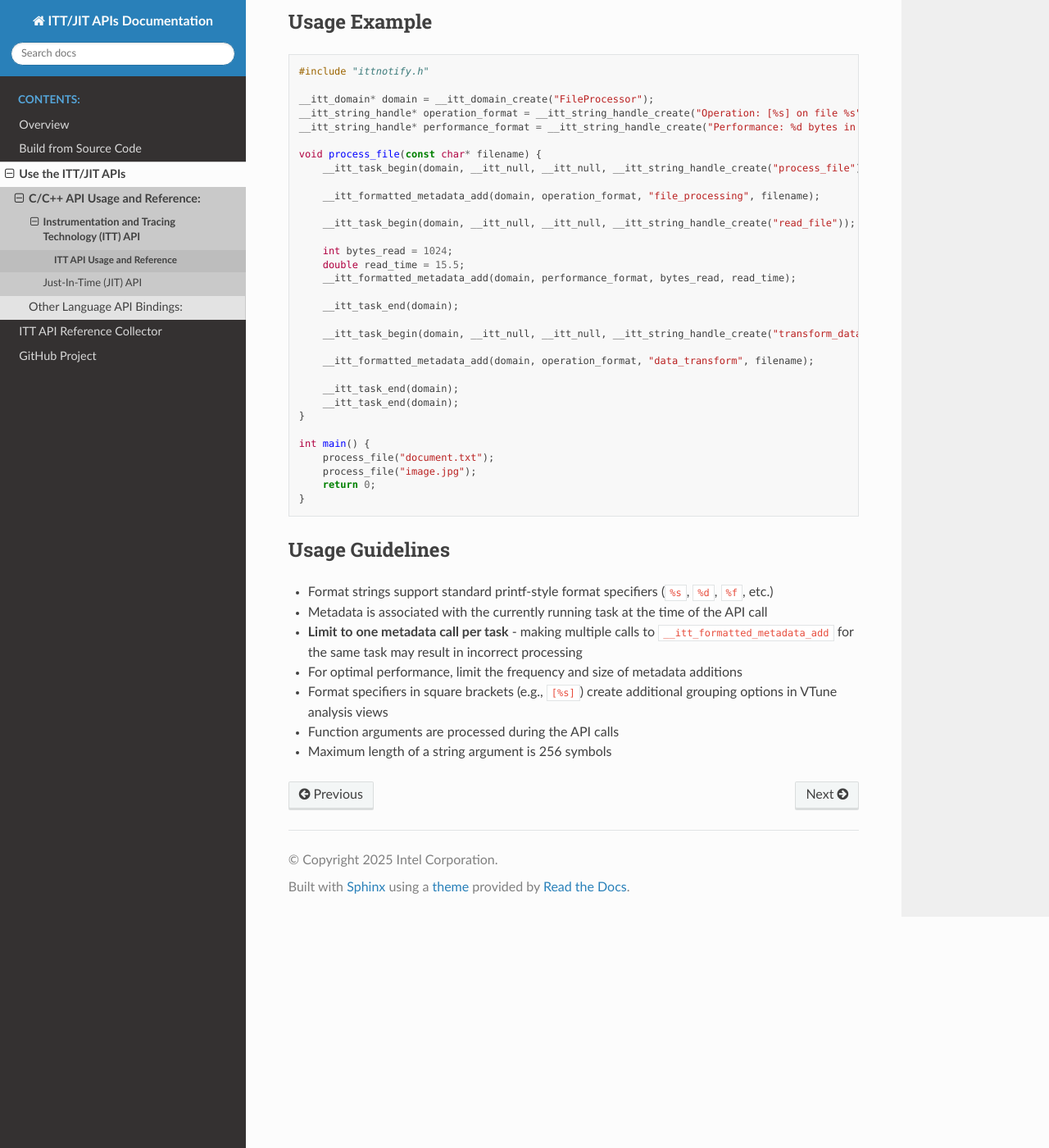
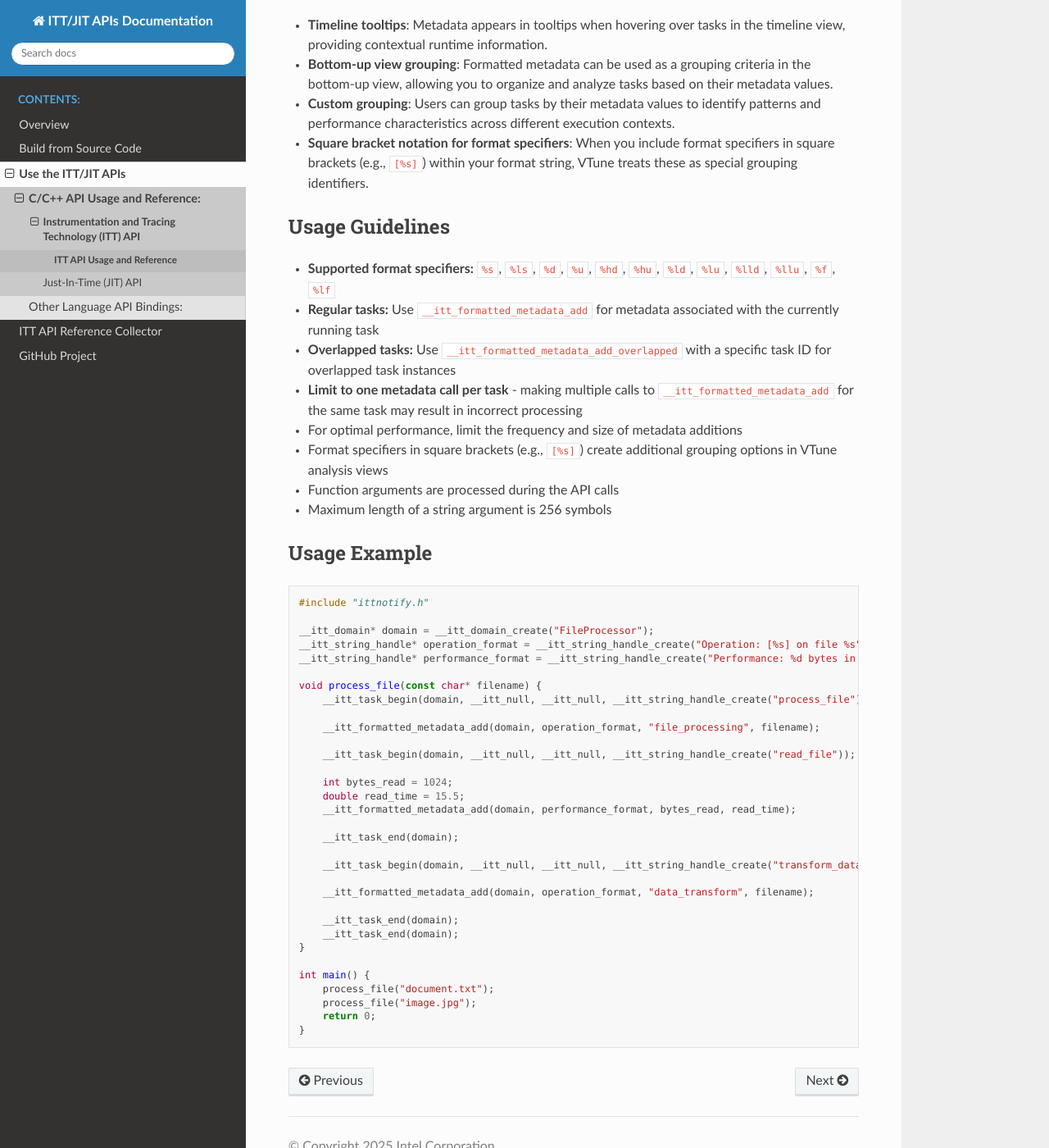
Before and after one commit to intel/ittapi, a Sphinx documentation site: the page built from docs/src/ittapi/formatted-metadata-api.rst, in a window 1280 px wide and 1400 px high, scrolled down 1292 px. Shown: the whole window at 82% size. Built offline with Sphinx 7.4.7 and the Read the Docs theme 3.1.0, drawn with Linux system fonts in a browser that asks for light colours; some of the changed text lies outside the part shown.

Commit message:
add documentation for formatted metadata in overlapped tasks

```diff
--- a/docs/src/ittapi/formatted-metadata-api.rst
+++ b/docs/src/ittapi/formatted-metadata-api.rst
@@ -21,6 +21,15 @@
                                     __itt_string_handle *format_handle,
                                     ...);
 
+**To add formatted metadata to an overlapped task, use the following primitive:**
+
+.. code-block:: cpp
+
+   void __itt_formatted_metadata_add_overlapped(const __itt_domain *domain,
+                                               __itt_id taskid,
+                                               __itt_string_handle *format_handle,
+                                               ...);
+
 
 **Parameters of the primitive:**
 
@@ -30,6 +39,10 @@
 | [in]   | .. code-block:: cpp          | Metadata domain                                    |
 |        |                              |                                                    |
 |        |    __itt_domain* domain      |                                                    |
++--------+------------------------------+----------------------------------------------------+
+| [in]   | .. code-block:: cpp          | Task ID (required for overlapped variant only)     |
+|        |                              |                                                    |
+|        |    __itt_id taskid           |                                                    |
 +--------+------------------------------+----------------------------------------------------+
 | [in]   | .. code-block:: cpp          | String handle containing the format string with    |
 |        |                              | printf-style format specifiers                     |
@@ -55,6 +68,19 @@
   characteristics across different execution contexts.
 - **Square bracket notation for format specifiers**: When you include format specifiers in square brackets
   (e.g., ``[%s]``) within your format string, VTune treats these as special grouping identifiers.
+
+
+Usage Guidelines
+----------------
+
+- **Supported format specifiers:** ``%s``, ``%ls``, ``%d``, ``%u``, ``%hd``, ``%hu``, ``%ld``, ``%lu``, ``%lld``, ``%llu``, ``%f``, ``%lf``
+- **Regular tasks:** Use ``__itt_formatted_metadata_add`` for metadata associated with the currently running task
+- **Overlapped tasks:** Use ``__itt_formatted_metadata_add_overlapped`` with a specific task ID for overlapped task instances
+- **Limit to one metadata call per task** - making multiple calls to ``__itt_formatted_metadata_add`` for the same task may result in incorrect processing
+- For optimal performance, limit the frequency and size of metadata additions
+- Format specifiers in square brackets (e.g., ``[%s]``) create additional grouping options in VTune analysis views
+- Function arguments are processed during the API calls
+- Maximum length of a string argument is 256 symbols
 
 
 Usage Example
@@ -94,15 +120,3 @@
        process_file("image.jpg");
        return 0;
    }
-
-
-Usage Guidelines
-----------------
-
-- Format strings support standard printf-style format specifiers (``%s``, ``%d``, ``%f``, etc.)
-- Metadata is associated with the currently running task at the time of the API call
-- **Limit to one metadata call per task** - making multiple calls to ``__itt_formatted_metadata_add`` for the same task may result in incorrect processing
-- For optimal performance, limit the frequency and size of metadata additions
-- Format specifiers in square brackets (e.g., ``[%s]``) create additional grouping options in VTune analysis views
-- Function arguments are processed during the API calls
-- Maximum length of a string argument is 256 symbols
```
